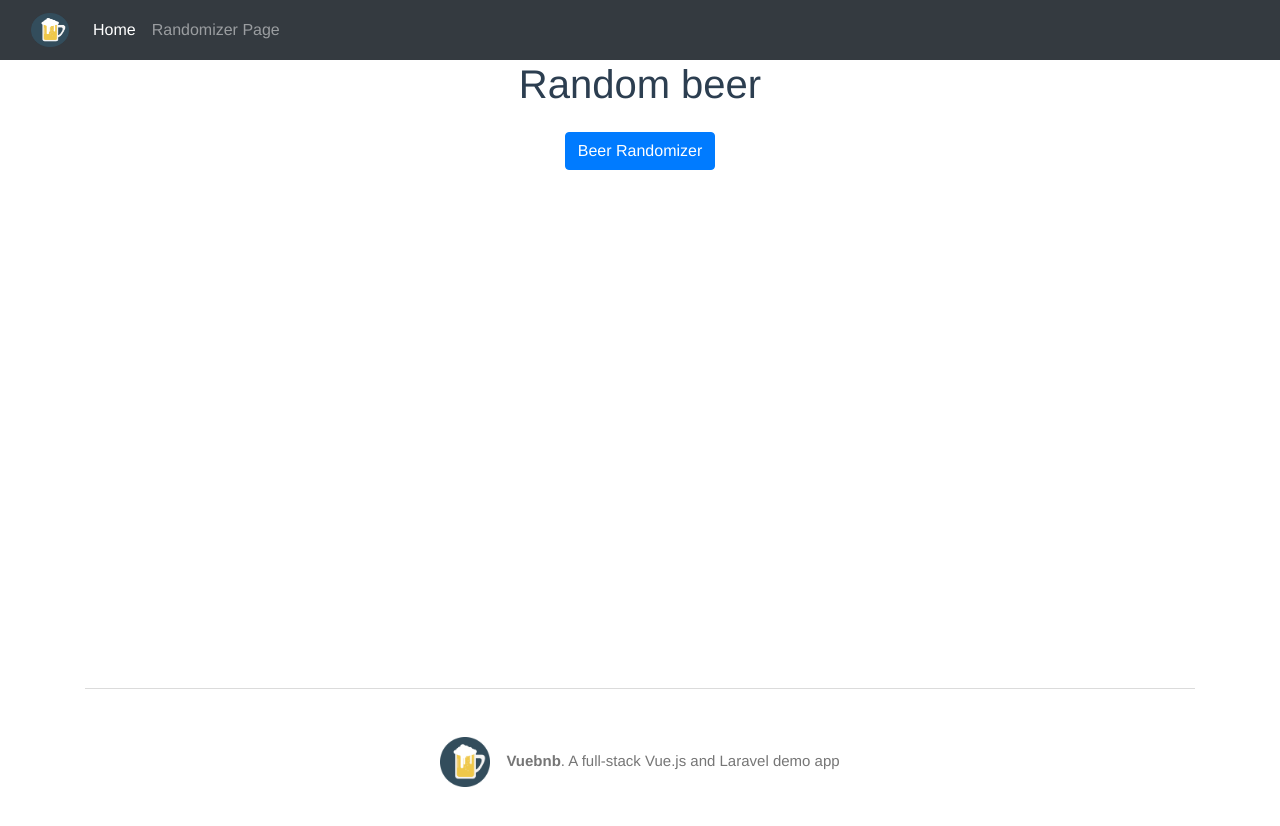
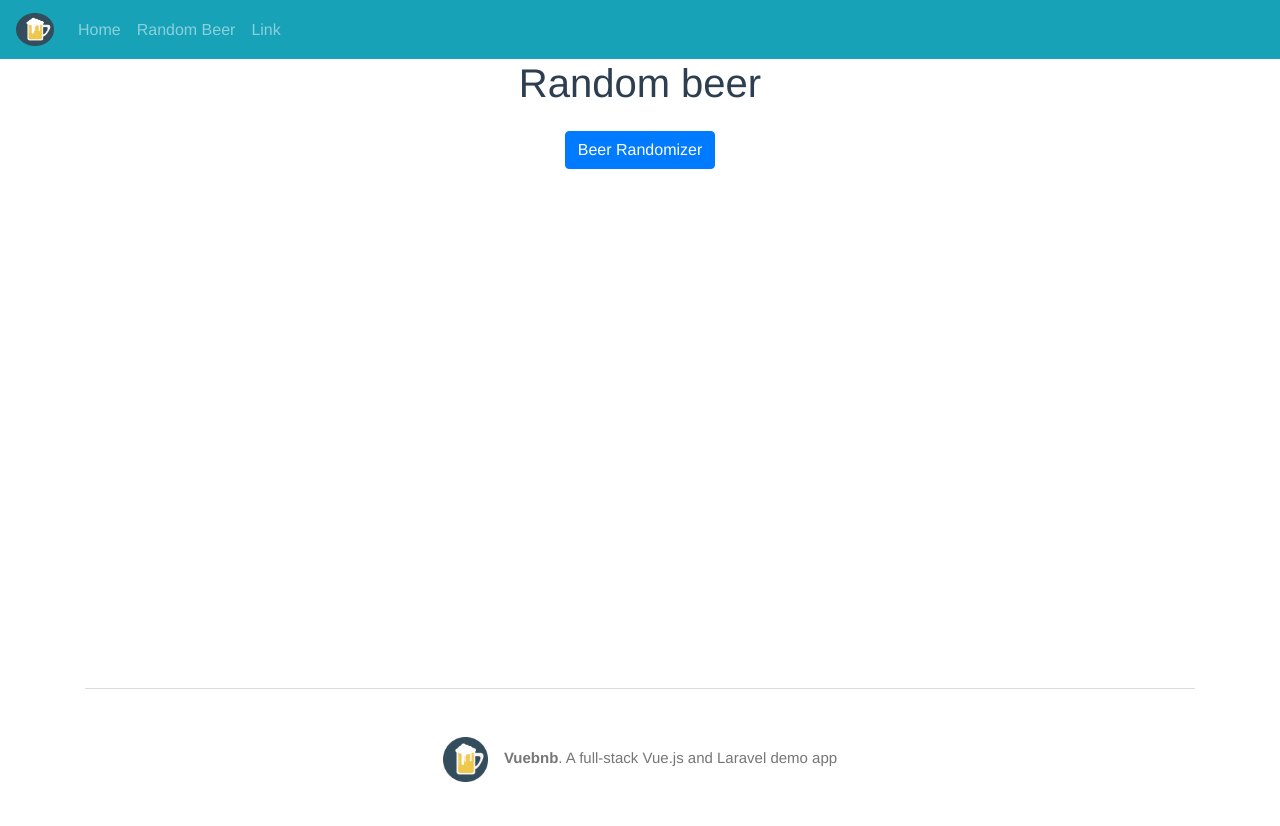
Before and after one commit to TheCoreyMcCue/BeerApi, a Vue app: page /#/random in a window 1280 px wide. Shown: the top 826 px of the page. Built offline with nearby package versions, Linux system fonts and the light colour scheme.

Commit message:
fix navbar so that it is formatted for vue

```diff
--- a/src/components/Footer.vue
+++ b/src/components/Footer.vue
@@ -24,7 +24,7 @@ export default class Navbar extends Vue {}
 }
 
 #footer .icon {
-  height: 50px;
+  height: 3em;
   display: inline-block;
   padding-right: 1rem;
   /* margin-bottom: -6px; */
--- a/src/components/Navbar.vue
+++ b/src/components/Navbar.vue
@@ -1,32 +1,22 @@
 <template>
-  <nav class="navbar sticky-top navbar-expand-lg navbar-dark bg-dark">
-    <div class="container-fluid">
-      <a class="navbar-brand" href="/">
-        <img src="../assets/logo.png" alt="" width="38" height="34" />
-      </a>
-      <button
-        class="navbar-toggler"
-        type="button"
-        data-bs-toggle="collapse"
-        data-bs-target="#navbarSupportedContent"
-        aria-controls="navbarSupportedContent"
-        aria-expanded="false"
-        aria-label="Toggle navigation"
-      >
-        <span class="navbar-toggler-icon"></span>
-      </button>
-      <div class="collapse navbar-collapse" id="navbarSupportedContent">
-        <ul class="navbar-nav me-auto mb-2 mb-lg-0">
-          <li class="nav-item">
-            <a class="nav-link active" aria-current="page" href="/">Home</a>
-          </li>
-          <li class="nav-item">
-            <a class="nav-link" href="/#/random">Randomizer Page</a>
-          </li>
-        </ul>
-      </div>
-    </div>
-  </nav>
+  <b-navbar class="sticky-top" toggleable="lg" type="dark" variant="info">
+    <b-navbar-brand href="/"
+      ><img src="../assets/logo.png" alt="" width="38" height="33"
+    /></b-navbar-brand>
+
+    <b-navbar-toggle target="nav-collapse"></b-navbar-toggle>
+
+    <b-collapse id="nav-collapse" is-nav>
+      <b-navbar-nav>
+        <b-nav-item href="#/">Home</b-nav-item>
+        <b-nav-item href="#/random">Random Beer</b-nav-item>
+        <b-nav-item href="#/">Link</b-nav-item>
+      </b-navbar-nav>
+
+      <!-- Right aligned nav items -->
+      <b-navbar-nav class="ml-auto"> </b-navbar-nav>
+    </b-collapse>
+  </b-navbar>
 </template>
 
 <script>
```
